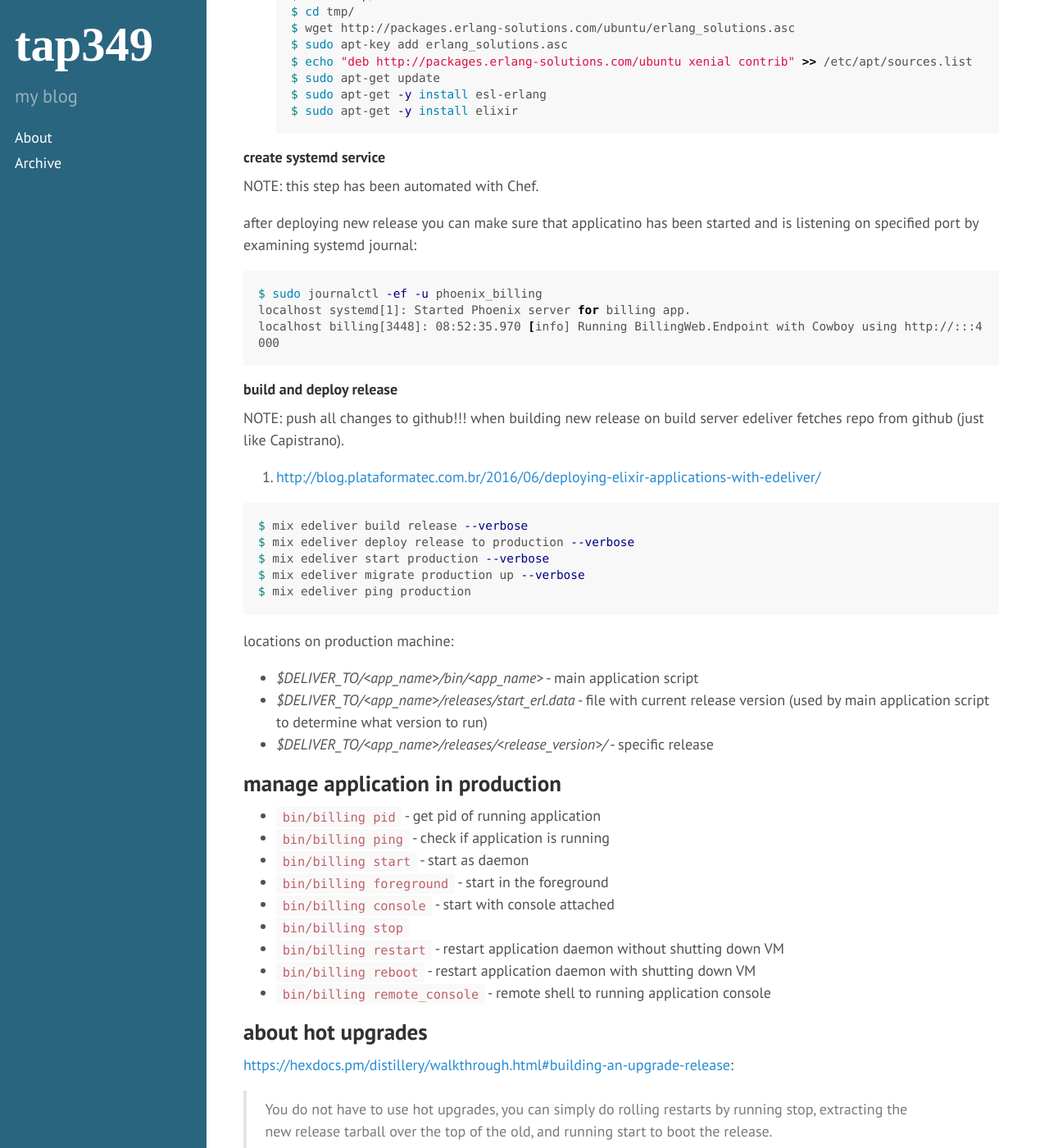
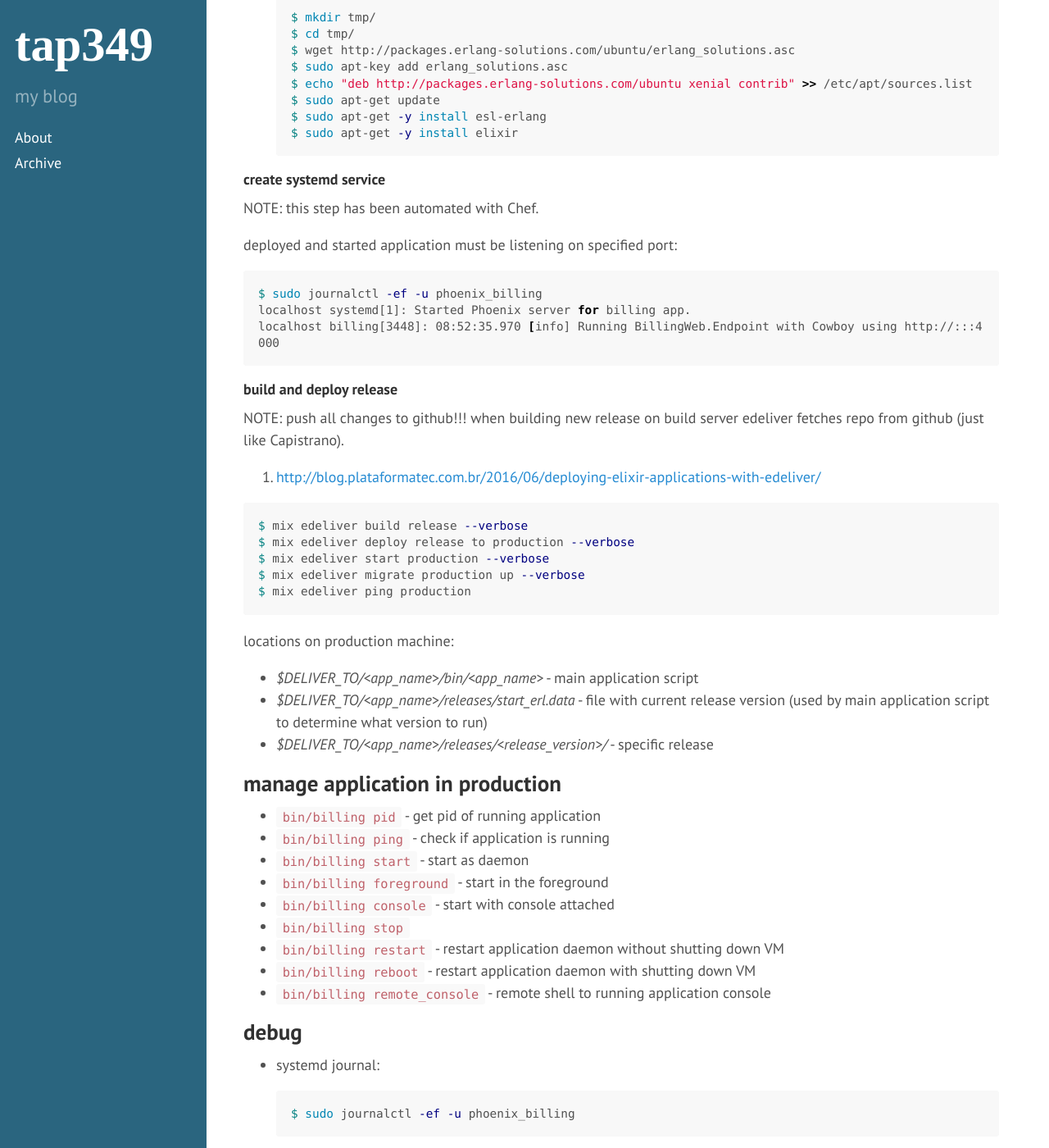
Before and after one commit to tap349/tap349.github.io, a Jekyll site: the page built from _posts/2017-08-02-elixir-deployment.md, in a window 1280 px wide and 1400 px high, scrolled down 6420 px. Shown: the whole window at 82% size. Built offline with Jekyll 4.4.1, drawn with Linux system fonts in a browser that asks for light colours.

Commit message:
update 2017-08-07_12:19:07

````diff
--- a/_posts/2017-08-02-elixir-deployment.md
+++ b/_posts/2017-08-02-elixir-deployment.md
@@ -291,8 +291,7 @@
 
 NOTE: this step has been automated with Chef.
 
-after deploying new release you can make sure that applicatino has been
-started and is listening on specified port by examining systemd journal:
+deployed and started application must be listening on specified port:
 
 ```sh
 $ sudo journalctl -ef -u phoenix_billing
@@ -334,6 +333,15 @@
 - `bin/billing reboot` - restart application daemon with shutting down VM
 - `bin/billing remote_console` - remote shell to running application console
 
+
+## debug
+
+- systemd journal:
+
+  ```sh
+  $ sudo journalctl -ef -u phoenix_billing
+  ```
+
 ## about hot upgrades
 
 <https://hexdocs.pm/distillery/walkthrough.html#building-an-upgrade-release>:
````
